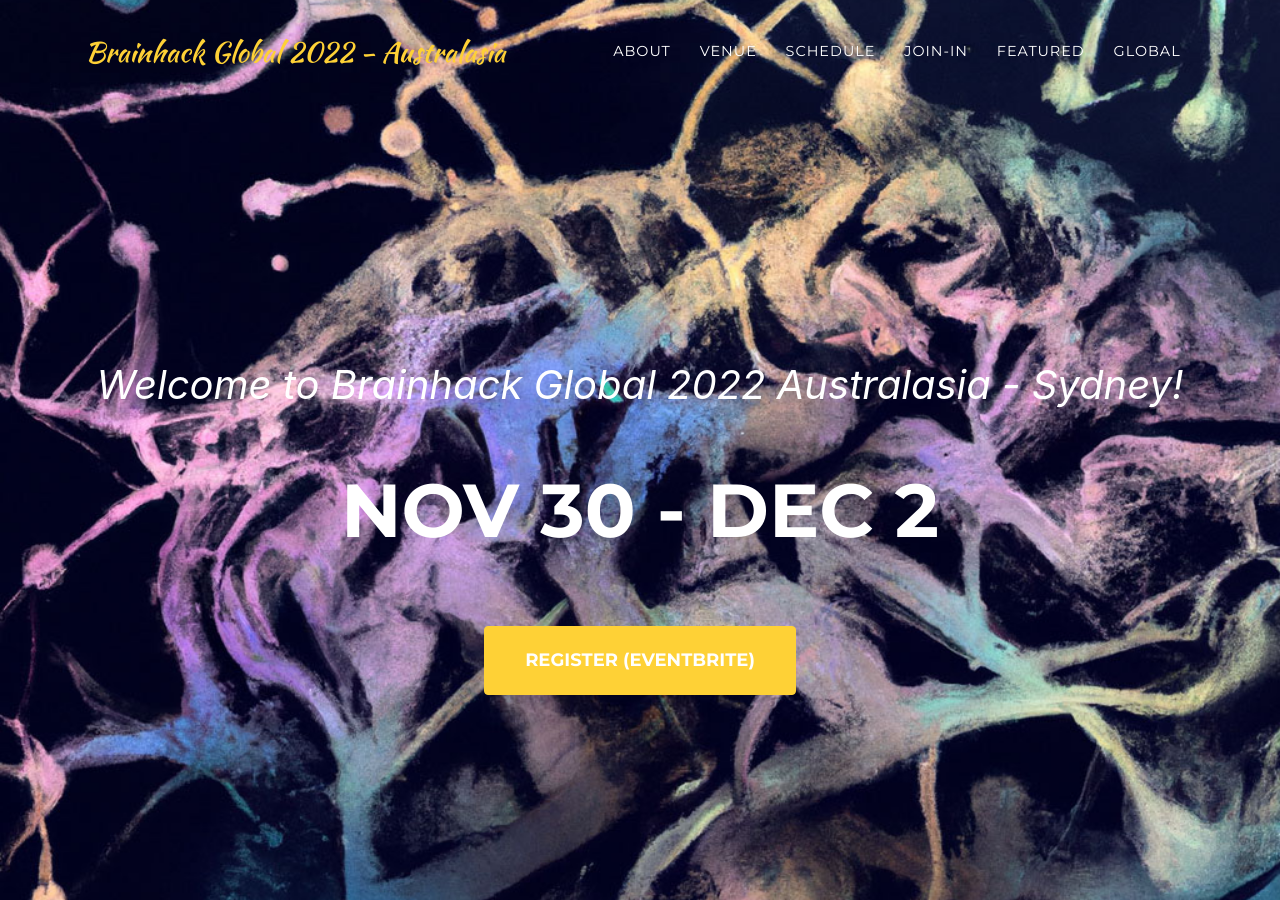
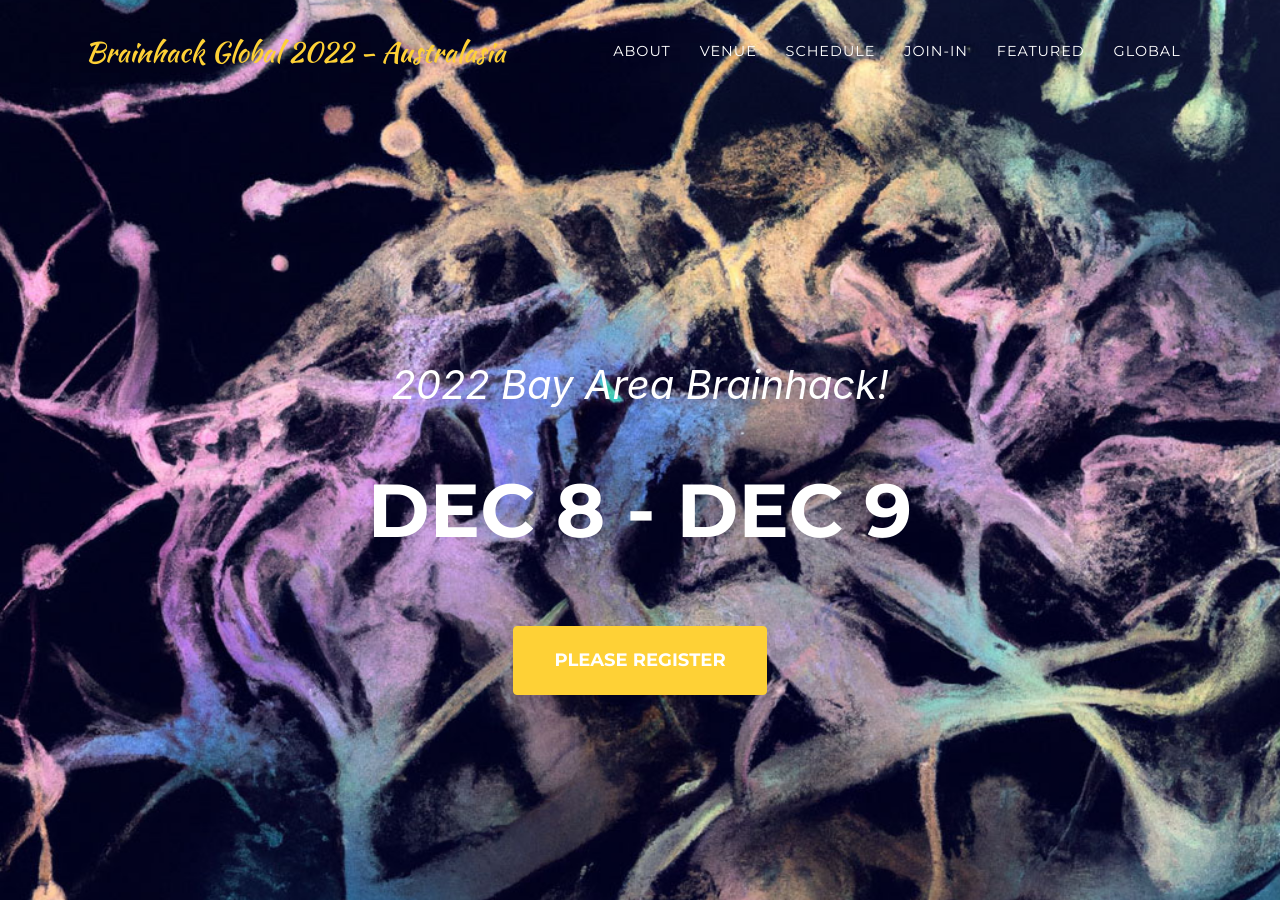
Before and after one commit to Brainhack-BayArea/Brainhack-BayArea.github.io, a Jekyll site: the page built from index.md, in a window 1280 px wide and 900 px high. Built offline with Jekyll 4.4.1, drawn with Linux system fonts in a browser that asks for light colours; some web fonts are replaced.

Commit message:
Update sitetext.yml

```diff
--- a/_data/sitetext.yml
+++ b/_data/sitetext.yml
@@ -1,7 +1,7 @@
 header:
-  title: Welcome to Brainhack Global 2022 Australasia - Sydney!
-  text: Nov 30 - Dec 2
-  button: Register (Eventbrite)
+  title: 2022 Bay Area Brainhack!
+  text: Dec 8 - Dec 9
+  button: Please Register
   buttonlink: "https://www.eventbrite.com/e/brainhack-australasia-2022-tickets-432422065037"
 
 about:
```
